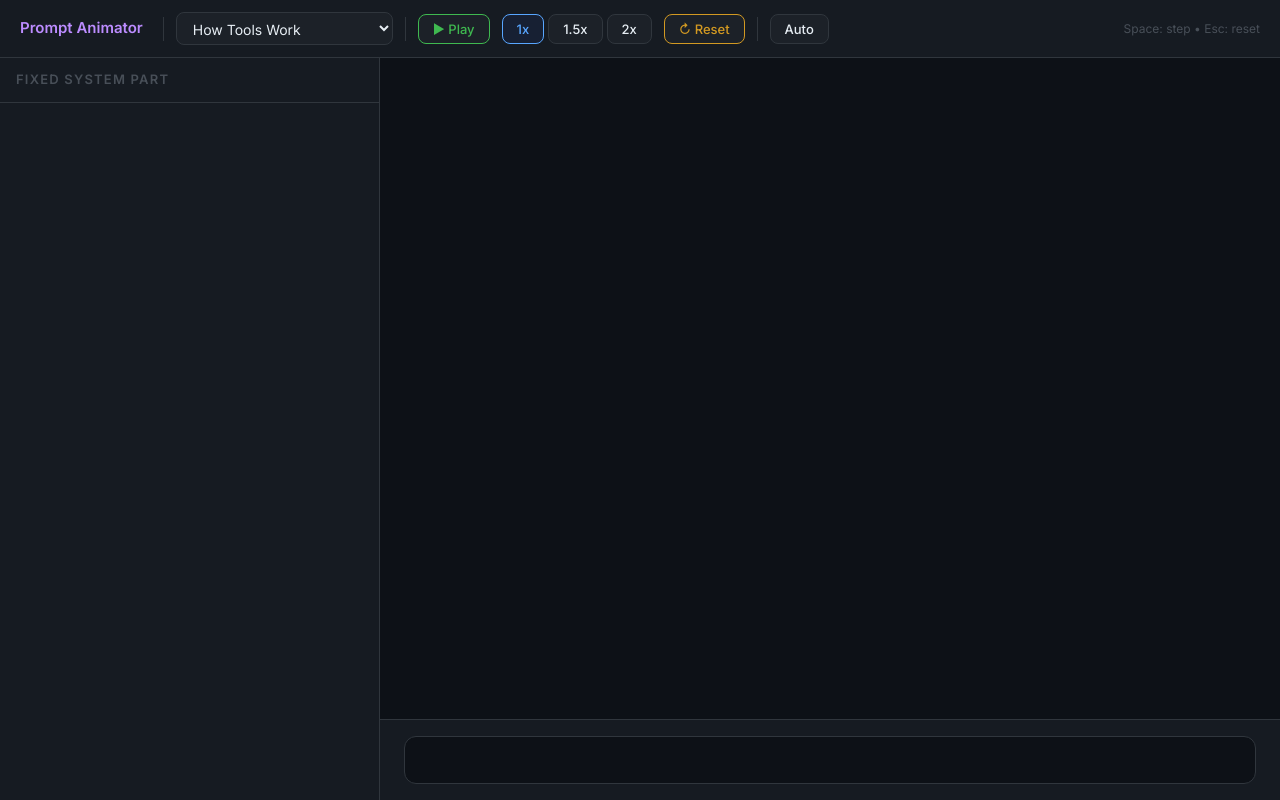
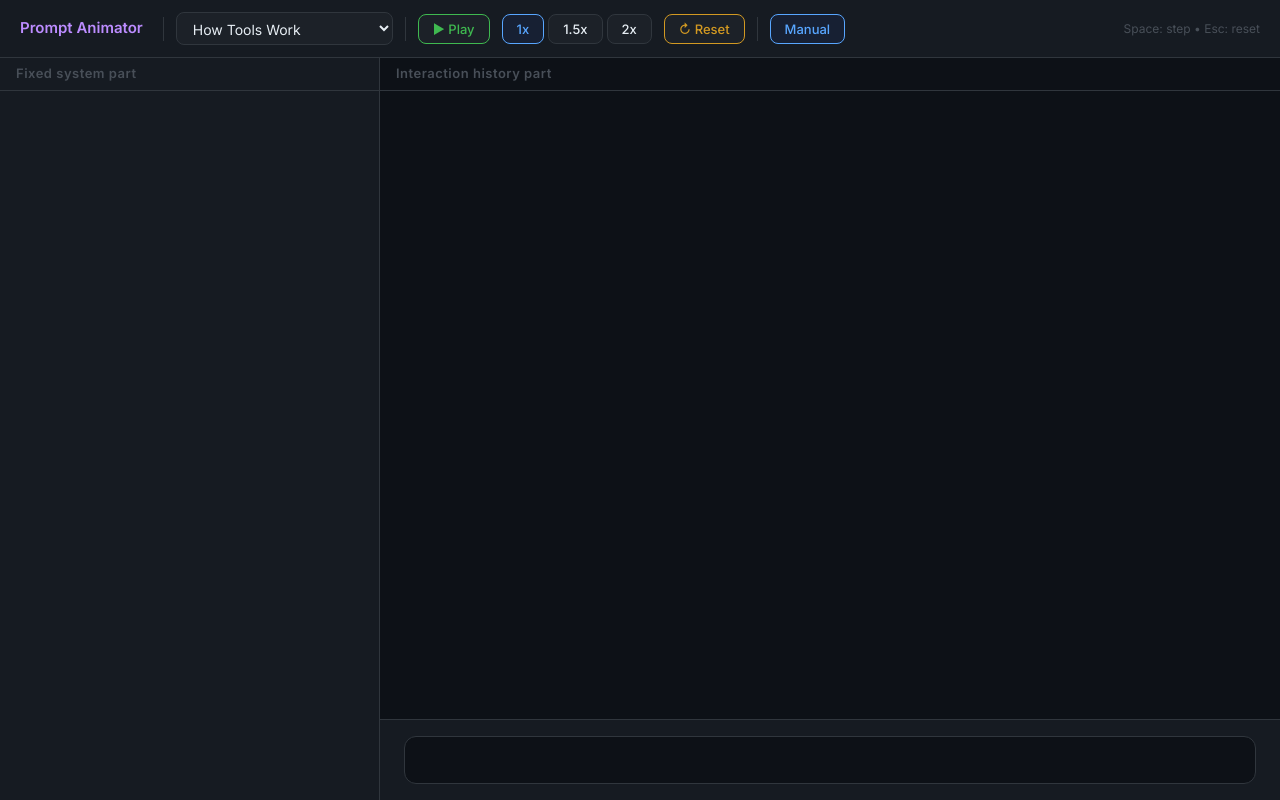
Before and after one commit to hansvdam/promptAnimator, a website built with Vite: page index.html in a window 1280 px wide. Built offline with nearby package versions, Linux system fonts and the light colour scheme.

Commit message:
set manual as default

```diff
--- a/src/components/App.js
+++ b/src/components/App.js
@@ -33,9 +33,14 @@ export class App {
       this.contextPanel.el
     );
 
+    const chatColumn = el('div', { className: 'chat-column' },
+      el('h2', { className: 'column-heading' }, 'Interaction history part'),
+      this.chatPanel.el
+    );
+
     const layout = el('div', { className: 'main-layout' },
       contextColumn,
-      this.chatPanel.el
+      chatColumn
     );
 
     this.root.appendChild(this.toolbar.el);
--- a/src/components/Toolbar.js
+++ b/src/components/Toolbar.js
@@ -2,7 +2,7 @@ import { el } from '../utils/dom.js';
 
 export class Toolbar {
   constructor({ configs, onConfigChange, onPlay, onPause, onReset, onSpeedChange, onModeToggle }) {
-    this.state = { playing: false, speed: 1, manual: false };
+    this.state = { playing: false, speed: 1, manual: true };
     this.callbacks = { onConfigChange, onPlay, onPause, onReset, onSpeedChange, onModeToggle };
 
     // Config selector
@@ -29,7 +29,7 @@ export class Toolbar {
     this.resetBtn = el('button', { className: 'toolbar__btn toolbar__btn--reset', onClick: () => onReset() }, '\u21BB Reset');
 
     // Mode toggle
-    this.modeBtn = el('button', { className: 'toolbar__btn', onClick: () => this.toggleMode() }, 'Auto');
+    this.modeBtn = el('button', { className: 'toolbar__btn toolbar__btn--active', onClick: () => this.toggleMode() }, 'Manual');
 
     this.el = el('div', { className: 'toolbar' },
       el('span', { className: 'toolbar__title' }, 'Prompt Animator'),
--- a/src/configs/how-tools-work.js
+++ b/src/configs/how-tools-work.js
@@ -31,7 +31,7 @@ export default {
     },
     {
       role: "assistant",
-      content: "Let me check that.",
+      // content: "Let me check that.",
       tool_call: {
         name: "get_weather",
         arguments: { location: "New York", unit: "celsius" }
--- a/src/engine/AnimationEngine.js
+++ b/src/engine/AnimationEngine.js
@@ -9,7 +9,7 @@ export class AnimationEngine {
     this.currentIndex = 0;
     this.state = 'idle'; // idle | playing | paused | finished
     this.speed = 1;
-    this.manual = false;
+    this.manual = true;
     this.abortController = null;
     this.onStateChange = null;
     this._stepResolve = null; // for manual mode
--- a/src/style.css
+++ b/src/style.css
@@ -137,12 +137,18 @@ html, body {
 .column-heading {
   font-size: 13px;
   font-weight: 600;
-  text-transform: uppercase;
-  letter-spacing: 1.2px;
+  letter-spacing: 0.5px;
   color: var(--text-muted);
-  padding: 12px 16px;
+  padding: 6px 16px;
   margin: 0;
   border-bottom: 1px solid var(--border);
+}
+
+/* === Chat Column (Right) === */
+.chat-column {
+  display: flex;
+  flex-direction: column;
+  overflow: hidden;
 }
 
 /* === Context Panel (Left) === */
@@ -246,6 +252,7 @@ html, body {
 .chat-panel {
   display: flex;
   flex-direction: column;
+  flex: 1;
   background: var(--bg-primary);
   overflow: hidden;
 }
```
